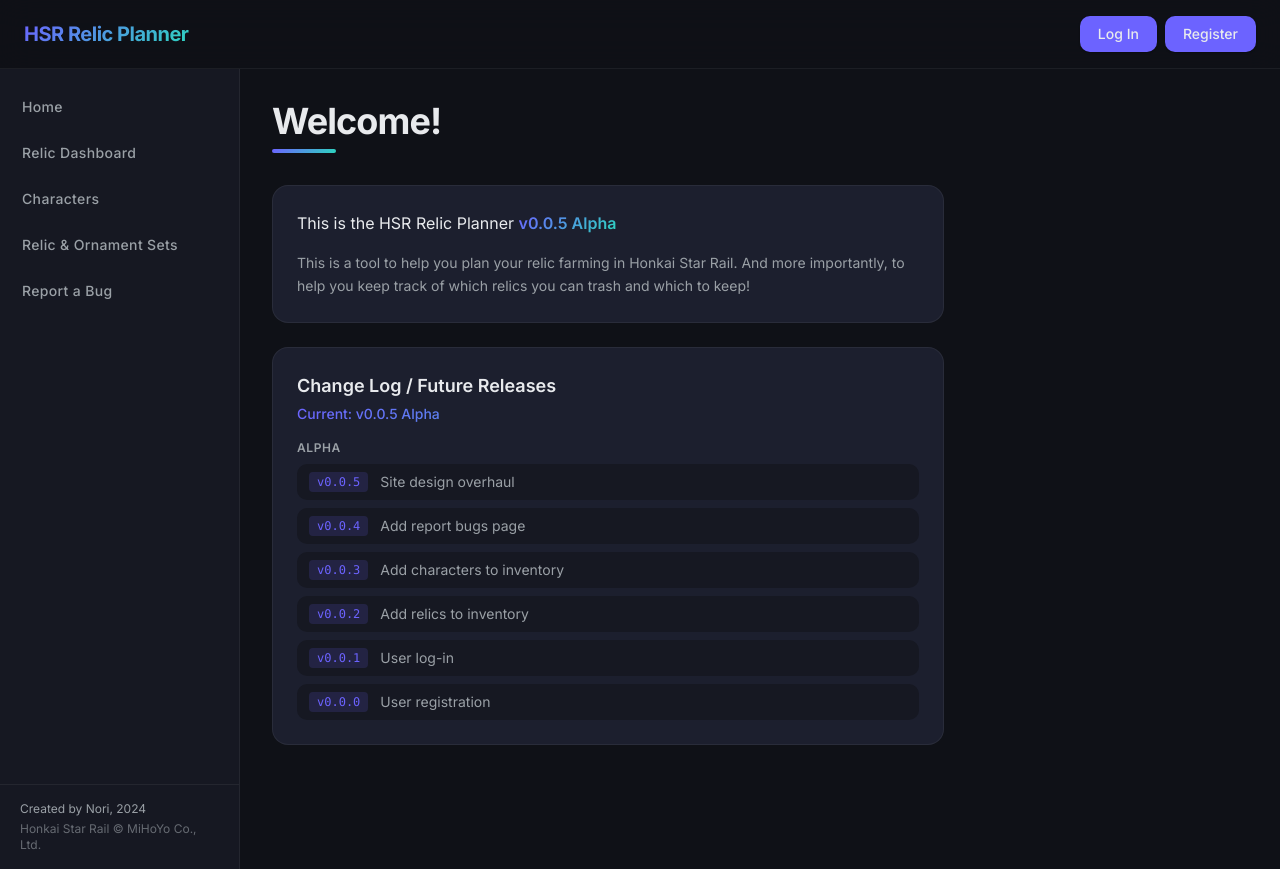
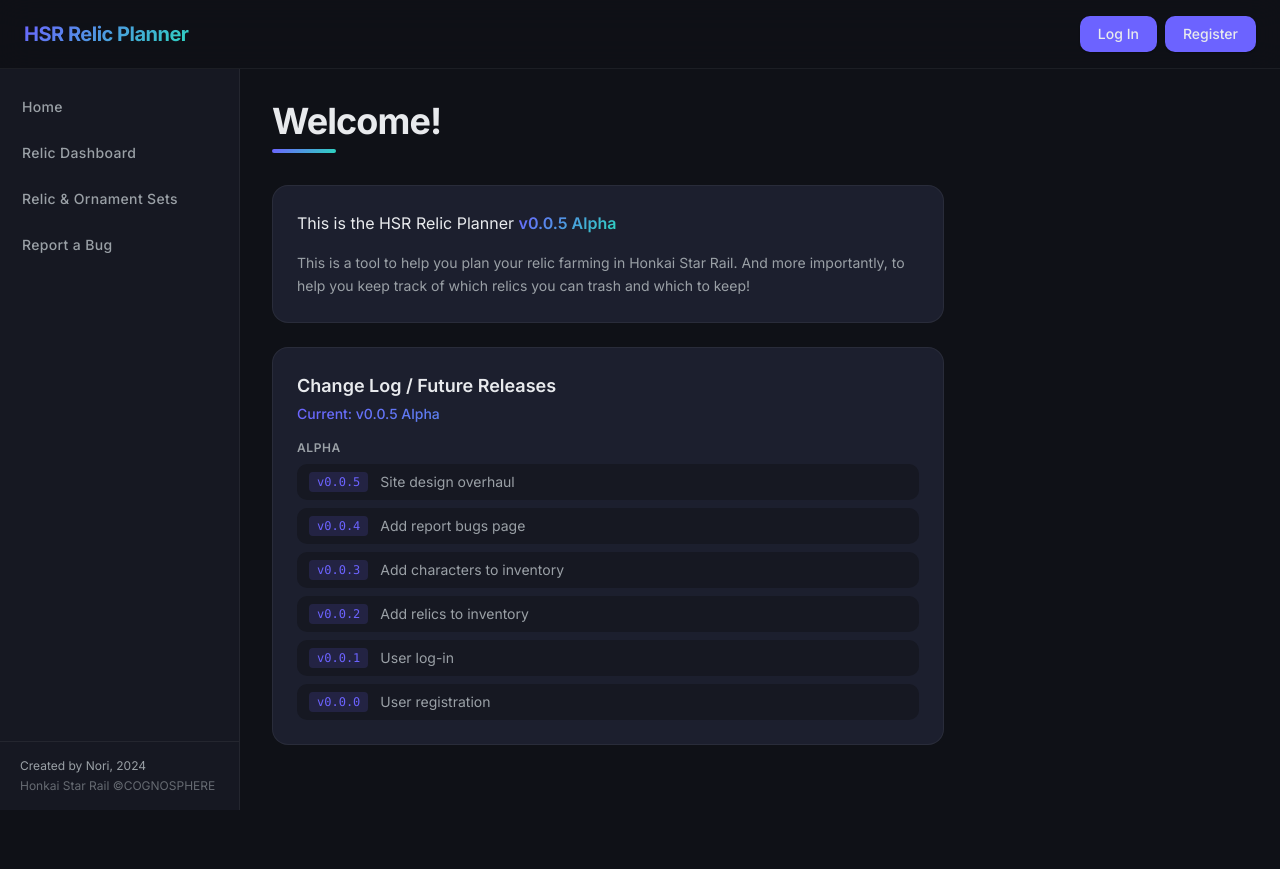
Before and after one commit to pkwlo/hsr-relic-planner, a Next.js app: page / in a window 1280 px wide. Built offline with nearby package versions, Linux system fonts and the light colour scheme.

Commit message:
fix nav bar bug

```diff
--- a/components/Sidebar.tsx
+++ b/components/Sidebar.tsx
@@ -5,18 +5,20 @@
 
 const Sidebar = () => {
   return (
-    <aside className="flex flex-col h-screen sticky top-0 border-r"
+    <aside
+      className="flex flex-col sticky border-r"
       style={{
+        top: 57,
         width: 240,
         minWidth: 240,
+        height: "calc(100vh - 59px)",
         backgroundColor: "var(--bg-secondary)",
         borderColor: "var(--border)",
       }}
     >
-      <div className="flex flex-col flex-1 pt-4 gap-0.5">
+      <div className="flex flex-col flex-1 gap-0.5 pt-4">
         <SideButton onClick={() => goTo("/")} text="Home" />
         <SideButton onClick={() => goTo("/relic-dashboard")} text="Relic Dashboard" />
-        <SideButton onClick={() => goTo("/characters")} text="Characters" />
         <SideButton onClick={() => goTo("/relic-sets")} text="Relic & Ornament Sets" />
         <SideButton onClick={() => goTo("/report")} text="Report a Bug" />
       </div>
@@ -25,7 +27,7 @@
           Created by Nori, 2024
         </p>
         <p className="text-xs mt-1" style={{ color: "var(--foreground-muted)", opacity: 0.6 }}>
-          Honkai Star Rail &copy; MiHoYo Co., Ltd.
+          Honkai Star Rail &copy;COGNOSPHERE
         </p>
       </div>
     </aside>
```
